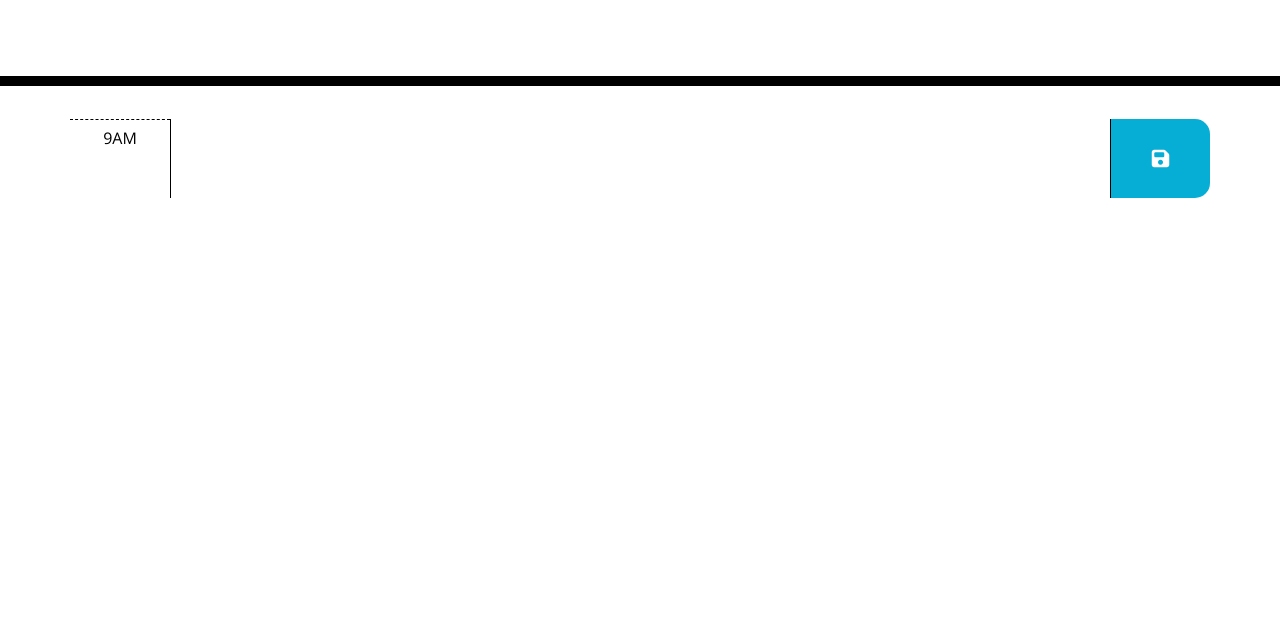
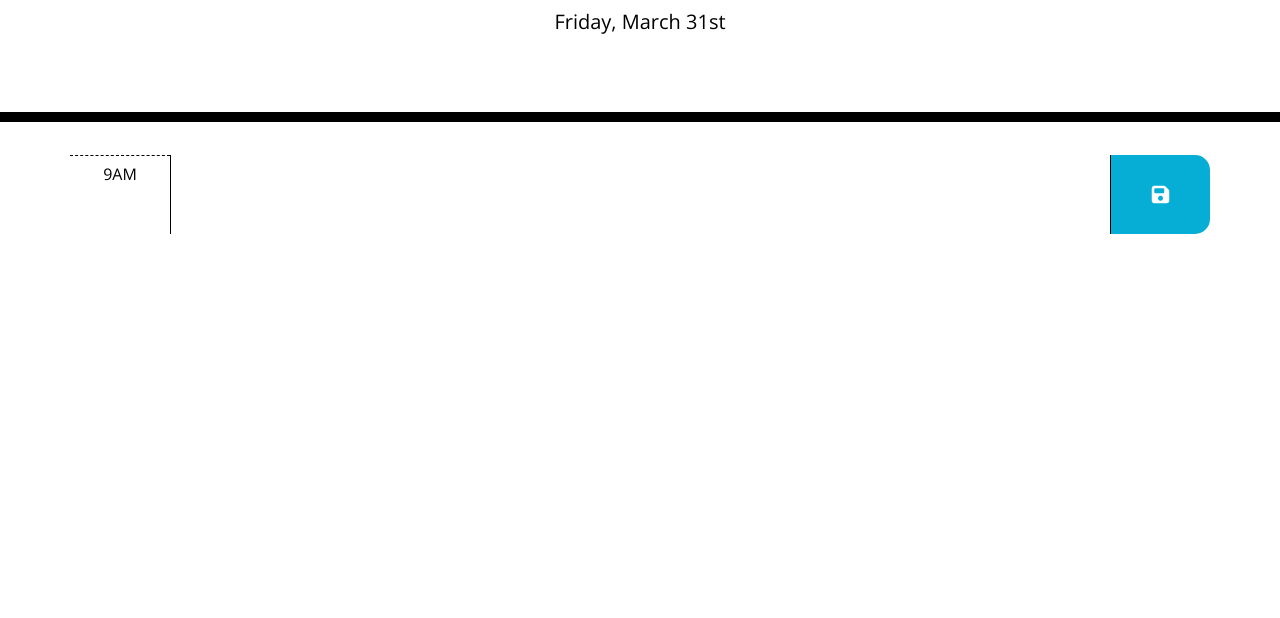
Before and after one commit to adriwg/daily-planner-app, a plain HTML site: page index.html in a window 1280 px wide. Shown: the part 182-800 px from the top of the page. Drawn offline with nearby package versions, Linux system fonts and the light colour scheme.

Commit message:
Modified index.html, added index.js, display the current date onload.

```diff
--- a/index.html
+++ b/index.html
@@ -40,5 +40,6 @@
     <script src="https://cdnjs.cloudflare.com/ajax/libs/jquery/3.2.1/jquery.min.js"></script>
     <script src="https://cdnjs.cloudflare.com/ajax/libs/moment.js/2.24.0/moment.min.js"></script>
     <script src="https://kit.fontawesome.com/54e0347d08.js" crossorigin="anonymous"></script>
+  <script src="index.js"></script>
   </body>
 </html>
--- /dev/null
+++ b/index.js
@@ -0,0 +1,16 @@
+var currentDay = $("#currentDay");
+var events = [];
+
+$(document).ready(function () {
+
+    getDate();
+
+});
+
+
+// Get the current date in the format Friday, March 31st
+function getDate() {
+    var today = moment().format("dddd, MMMM Do");
+    currentDay.text(today);
+
+}
```
